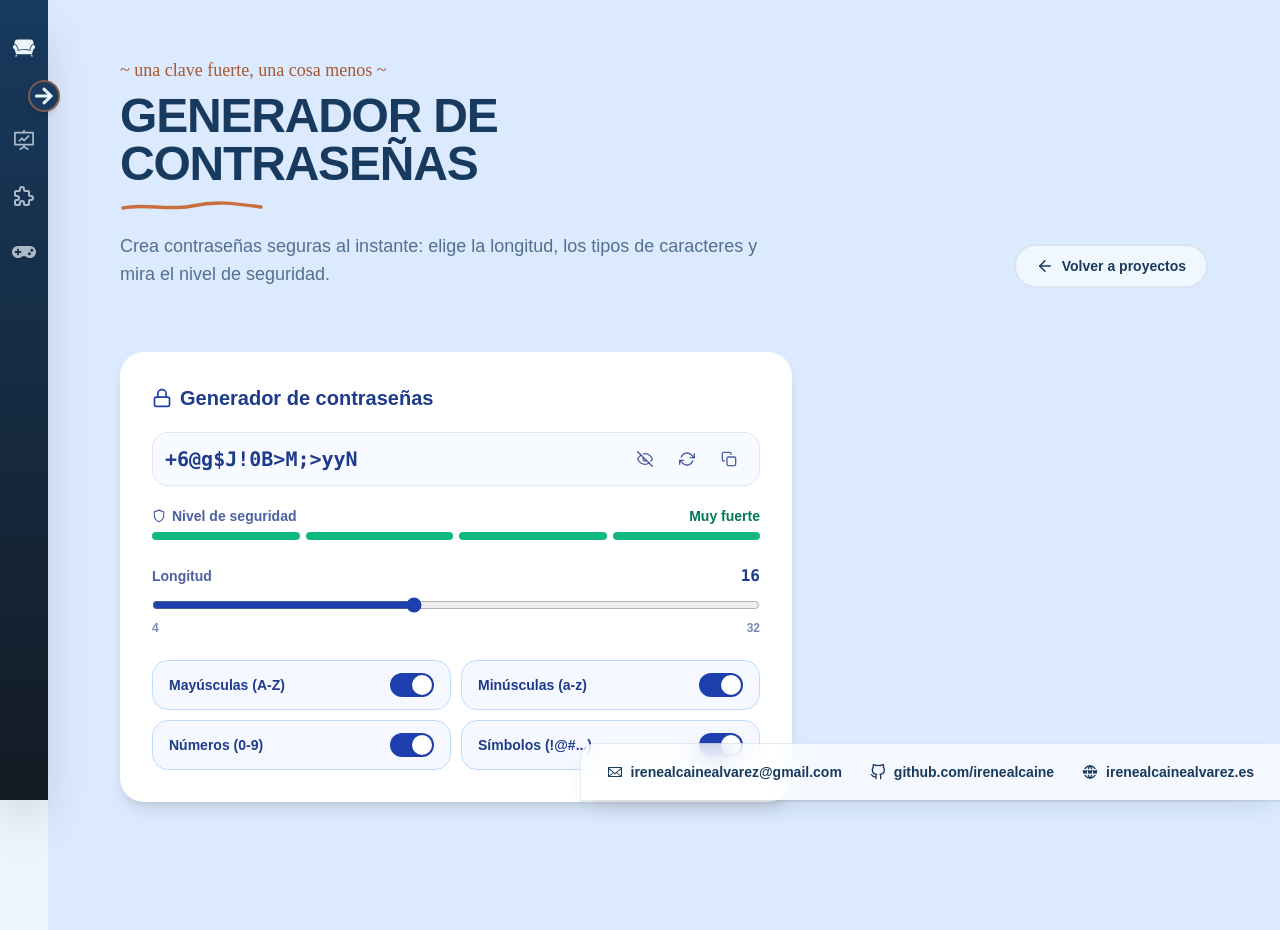
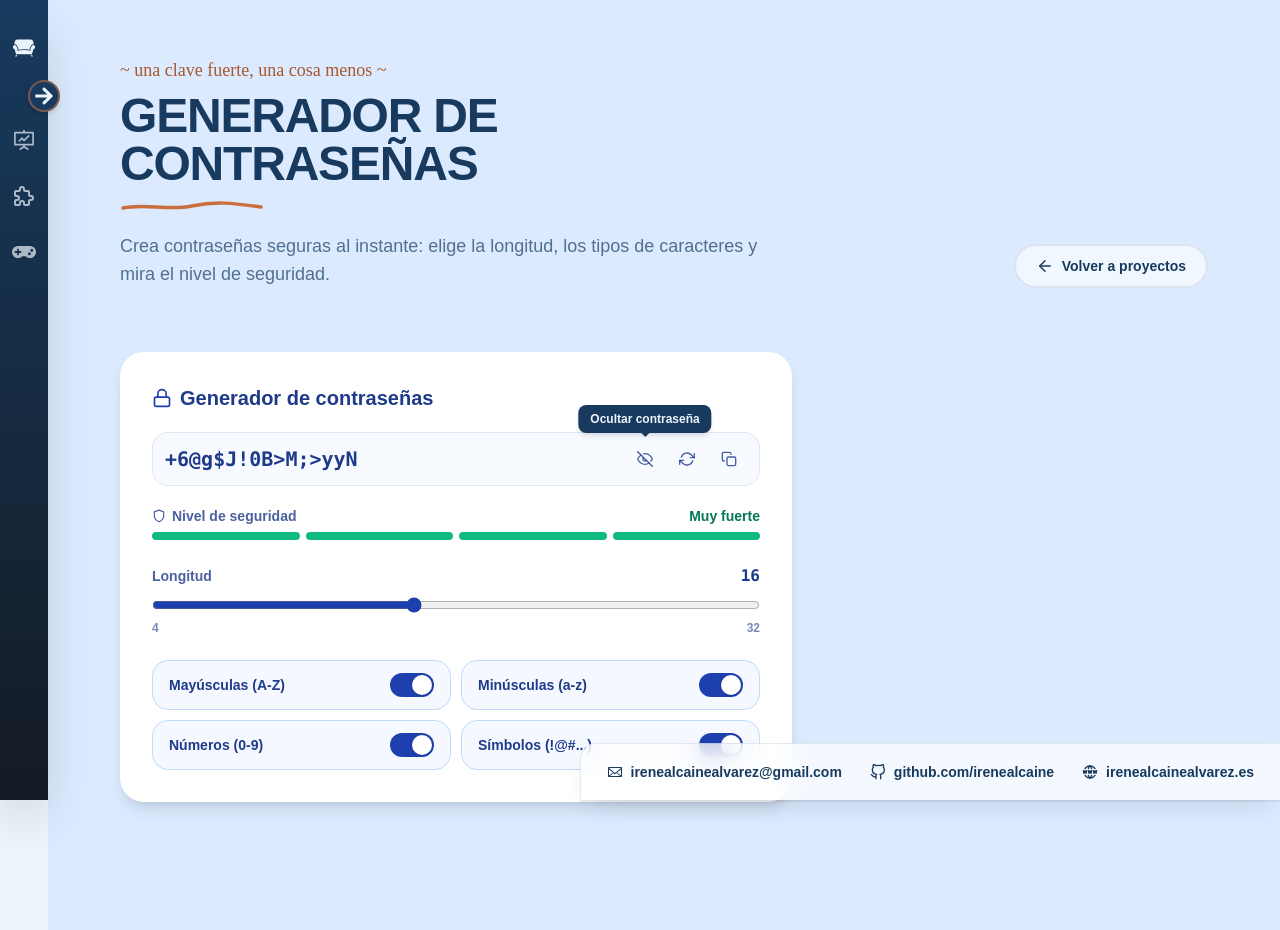
Before and after one commit to irenealcaine/el-rincon-de-no-pensar, a React (Create React App) app: page /projects/password in a window 1280 px wide. Both pictures are taken after a click on the button 645 px from the left and 459 px from the top of the page. Built offline with nearby package versions, Linux system fonts and the light colour scheme.

Commit message:
add tooltip

```diff
--- a/src/Components/ColorPalette.jsx
+++ b/src/Components/ColorPalette.jsx
@@ -1,6 +1,7 @@
 import React, { useState, useEffect } from "react";
 import Toast from "./Toast";
 import Switch from "./Switch";
+import Tooltip from "./Tooltip";
 import useToast from "../Hooks/useToast";
 import {
   FiBookmark,
@@ -178,6 +179,7 @@ const ColorPalette = () => {
                   <span className="text-xs font-bold uppercase tracking-widest opacity-80">
                     {index + 1}
                   </span>
+                  <Tooltip content={`Regenerar color ${index + 1}`} position="top">
                   <button
                     onClick={() => regenerateColor(index)}
                     aria-label={`Regenerar color ${index + 1}`}
@@ -185,6 +187,7 @@ const ColorPalette = () => {
                   >
                     <FiRefreshCw />
                   </button>
+                </Tooltip>
                 </div>
 
                 <div className="space-y-2">
@@ -227,16 +230,17 @@ const ColorPalette = () => {
               >
                 <div className="flex flex-1 min-w-0 flex-wrap gap-1.5">
                   {palette.colors.map((c, i) => (
+                    <Tooltip key={i} content={`Copiar ${c}`} position="top">
                       <button
-                      key={i}
                         onClick={() => copyText(c, "Código HEX")}
-                      title={c}
                         aria-label={`Copiar ${c}`}
                         className="h-10 w-10 shrink-0 rounded-lg border border-black/10 transition hover:scale-110"
                         style={{ backgroundColor: c }}
                       />
+                    </Tooltip>
                   ))}
                 </div>
+                <Tooltip content="Eliminar paleta" position="top">
                   <button
                     onClick={() => deletePalette(palette.id)}
                     aria-label="Eliminar paleta"
@@ -244,6 +248,7 @@ const ColorPalette = () => {
                   >
                     <FiTrash2 />
                   </button>
+                </Tooltip>
               </li>
             ))}
           </ul>
--- a/src/Components/Gallery.jsx
+++ b/src/Components/Gallery.jsx
@@ -1,5 +1,6 @@
 import React, { useState } from "react";
 import Modal from "./Modal";
+import Tooltip from "./Tooltip";
 import { FiChevronLeft, FiChevronRight } from "react-icons/fi";
 
 const Gallery = ({ photos }) => {
@@ -86,25 +87,35 @@ const Gallery = ({ photos }) => {
           contentClassName="w-full h-full flex items-center justify-center"
         >
           {modalIndex > 0 && (
+            <Tooltip
+              content="Foto anterior"
+              position="right"
+              className="absolute left-4 md:left-6 z-30 top-1/2 -translate-y-1/2"
+            >
               <button
                 onClick={() => navigateModal(modalIndex - 1)}
-              title="Anterior"
                 aria-label="Foto anterior"
-              className="absolute left-4 md:left-6 z-30 rounded-full bg-white/10 p-2 text-white transition hover:bg-white/25 active:scale-90"
+                className="rounded-full bg-white/10 p-2 text-white transition hover:bg-white/25 active:scale-90"
               >
                 <FiChevronLeft size={28} />
               </button>
+            </Tooltip>
           )}
 
           {modalIndex < filteredPhotos.length - 1 && (
+            <Tooltip
+              content="Foto siguiente"
+              position="left"
+              className="absolute right-2 md:right-6 z-30 top-1/2 -translate-y-1/2"
+            >
               <button
                 onClick={() => navigateModal(modalIndex + 1)}
-              title="Siguiente"
                 aria-label="Foto siguiente"
-              className="absolute right-2 md:right-6 z-30 rounded-full bg-white/10 p-2 text-white transition hover:bg-white/25 active:scale-90"
+                className="rounded-full bg-white/10 p-2 text-white transition hover:bg-white/25 active:scale-90"
               >
                 <FiChevronRight size={28} />
               </button>
+            </Tooltip>
           )}
 
           <figure className="relative max-h-full max-w-full">
--- a/src/Components/PasswordGenerator.jsx
+++ b/src/Components/PasswordGenerator.jsx
@@ -1,6 +1,7 @@
 import React, { useState, useEffect } from "react";
 import Toast from "./Toast";
 import Switch from "./Switch";
+import Tooltip from "./Tooltip";
 import useToast from "../Hooks/useToast";
 import {
   FiCopy,
@@ -147,13 +148,21 @@ const PasswordGenerator = () => {
           <p className="flex-1 min-w-0 break-all py-1 font-mono text-lg md:text-xl font-bold text-blue-900">
             {showPassword ? password : "•".repeat(password.length)}
           </p>
+          <Tooltip
+            content={showPassword ? "Ocultar contraseña" : "Mostrar contraseña"}
+            position="top"
+          >
             <button
               onClick={() => setShowPassword(!showPassword)}
-            aria-label={showPassword ? "Ocultar contraseña" : "Mostrar contraseña"}
+              aria-label={
+                showPassword ? "Ocultar contraseña" : "Mostrar contraseña"
+              }
               className={iconButton}
             >
               {showPassword ? <FiEyeOff /> : <FiEye />}
             </button>
+          </Tooltip>
+          <Tooltip content="Generar nueva contraseña" position="top">
             <button
               onClick={generate}
               aria-label="Generar nueva contraseña"
@@ -161,6 +170,8 @@ const PasswordGenerator = () => {
             >
               <FiRefreshCw />
             </button>
+          </Tooltip>
+          <Tooltip content="Copiar contraseña" position="top">
             <button
               onClick={() => copyText(password, "Contraseña")}
               aria-label="Copiar contraseña"
@@ -168,6 +179,7 @@ const PasswordGenerator = () => {
             >
               <FiCopy />
             </button>
+          </Tooltip>
         </div>
 
         <div className="mt-5">
--- a/src/Components/Sidebar.jsx
+++ b/src/Components/Sidebar.jsx
@@ -4,6 +4,7 @@ import menuItems from "../data/MenuItems.js";
 import { FaArrowLeft } from "react-icons/fa";
 import { BsFillCaretUpFill } from "react-icons/bs";
 import { GiSofa } from "react-icons/gi";
+import Tooltip from "./Tooltip";
 
 const Sidebar = () => {
   const [open, setOpen] = useState(false);
@@ -59,11 +60,13 @@ const Sidebar = () => {
           }`}
         >
           <div className="flex gap-x-3 items-center px-1">
+            <Tooltip content={open ? "" : "Inicio"} position="right">
               <GiSofa
                 className={`duration-500 w-8 h-8 p-1 ${
                   open && "rotate-[360deg] md:w-12 md:h-12"
                 }`}
               />
+            </Tooltip>
             <p
               className={`origin-left font-bold text-2xl duration-200 ${
                 !open && "hidden scale-0"
@@ -85,6 +88,7 @@ const Sidebar = () => {
                 } ${!open && "justify-center px-0"}`}
                 onClick={() => toggleSection(menuItem.title)}
               >
+                <Tooltip content={open ? "" : menuItem.title} position="right">
                   <span
                     className={`${
                       isCurrentPage(menuItem) ? "text-white" : "text-paper-100/70"
@@ -92,6 +96,7 @@ const Sidebar = () => {
                   >
                     {menuItem.icon}
                   </span>
+                </Tooltip>
                 <span
                   className={`${!open && "hidden"} origin-left duration-200`}
                 >
@@ -127,9 +132,15 @@ const Sidebar = () => {
                           "hidden"
                     } ${isCurrentPage(link) && "bg-clay text-white"}`}
                   >
+                    <Tooltip
+                      content={open ? "" : link.title}
+                      position="right"
+                      className={!open ? "mx-auto" : ""}
+                    >
                       <span className={`${!open ? "mx-auto" : "ml-6"}`}>
                         {link.icon}
                       </span>
+                    </Tooltip>
                     <span className={`${!open && "hidden"}`}>{link.title}</span>
                   </Link>
                 ))}
--- /dev/null
+++ b/src/Components/Tooltip.jsx
@@ -0,0 +1,42 @@
+import React from "react";
+
+const POSITIONS = {
+  top: "bottom-full left-1/2 mb-2 -translate-x-1/2",
+  bottom: "top-full left-1/2 mt-2 -translate-x-1/2",
+  left: "right-full top-1/2 mr-2 -translate-y-1/2",
+  right: "left-full top-1/2 ml-2 -translate-y-1/2",
+};
+
+const ARROWS = {
+  top: "top-full left-1/2 -translate-x-1/2 border-t-ink",
+  bottom: "bottom-full left-1/2 -translate-x-1/2 border-b-ink",
+  left: "left-full top-1/2 -translate-y-1/2 border-l-ink",
+  right: "right-full top-1/2 -translate-y-1/2 border-r-ink",
+};
+
+const Tooltip = ({ content, position = "top", children, className = "" }) => {
+  if (!content) return children;
+
+  const pos = POSITIONS[position] ?? POSITIONS.top;
+  const arrow = ARROWS[position] ?? ARROWS.top;
+  const usesAbsolute = className.includes("absolute");
+
+  return (
+    <span
+      className={`group inline-flex ${usesAbsolute ? "" : "relative"} ${className}`}
+    >
+      {children}
+      <span
+        role="tooltip"
+        className={`pointer-events-none absolute z-40 whitespace-nowrap rounded-lg bg-ink px-3 py-1.5 text-xs font-bold text-paper-100 opacity-0 shadow-md transition-all duration-150 group-hover:opacity-100 group-focus-within:opacity-100 ${pos}`}
+      >
+        {content}
+        <span
+          className={`absolute h-0 w-0 border-4 border-transparent ${arrow}`}
+        />
+      </span>
+    </span>
+  );
+};
+
+export default Tooltip;
```
Also changed, not shown: src/Components/Carousel.jsx (+17 -6 lines). Lines whose indentation alone changed are shown as unchanged.
